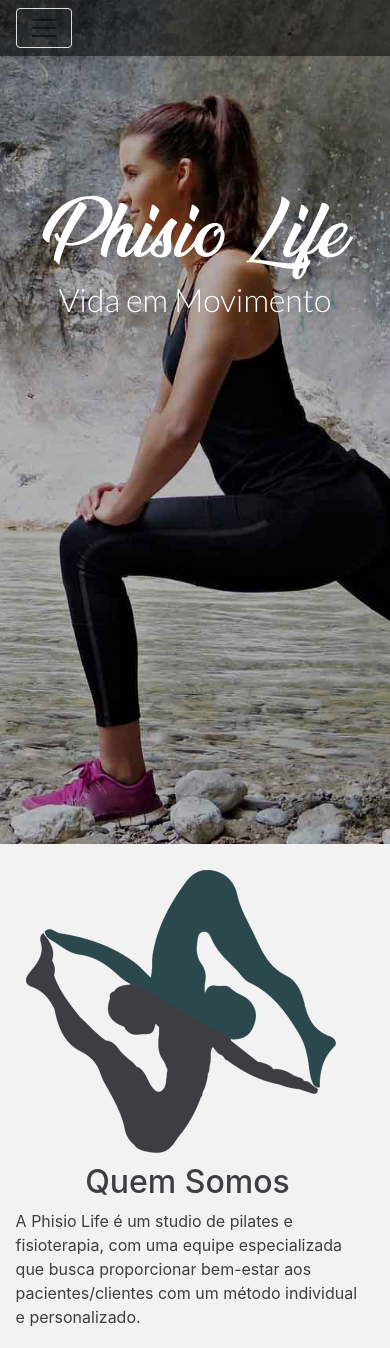
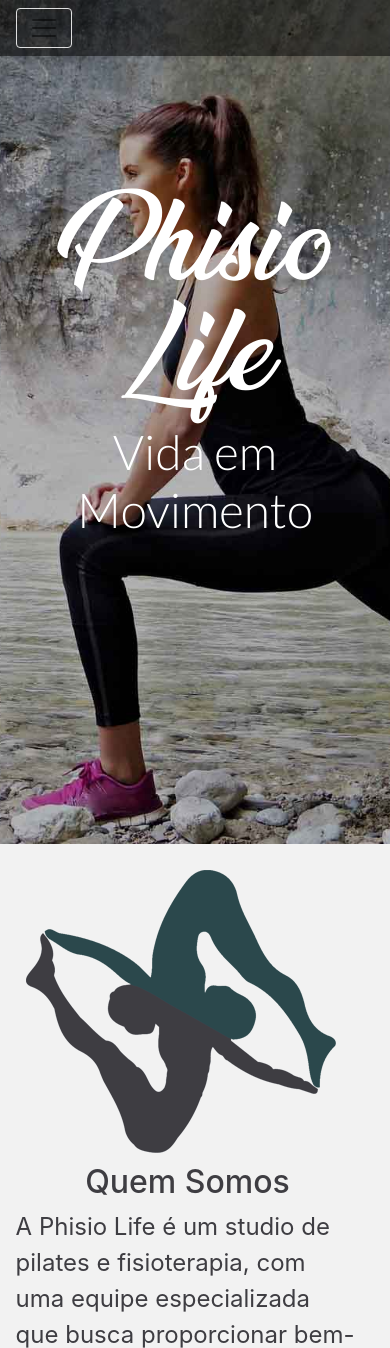
Before and after one commit to luizclaudio2025/Site-phisiolife, a PHP site: page /index.html in a window 390 px wide. Shown: the top 1348 px of the page. Run offline with PHP 8.4, Linux system fonts and the light colour scheme.

Commit message:
adjusts google

```diff
--- a/public/css/style.css
+++ b/public/css/style.css
@@ -207,6 +207,9 @@ img.zoom {
   .p-social  img{
     margin: 0px !important;
   }
+  body{
+    font-size: 24px;
+  }
 
 
 
--- a/public/index.html
+++ b/public/index.html
@@ -15,7 +15,7 @@
   <meta charset="utf-8">
   <meta name="description" content="Phisio Life Studio de Pilates e Fisioterapia, pilates, fisioterapia, Valparaíso, saúde, saudável">
   <meta name="author" content="Yuri Alexsander">
-  <meta name="viewport" content="width=device-width, initial-scale=1, shrink-to-fit=no">
+  <meta name="viewport" content="width=device-width, initial-scale=1.0">
   <link href="https://fonts.googleapis.com/css?family=Lato:100,300,400&display=swap" rel="stylesheet">
   <link rel="stylesheet" href="https://stackpath.bootstrapcdn.com/bootstrap/4.3.1/css/bootstrap.min.css" integrity="sha384-ggOyR0iXCbMQv3Xipma34MD+dH/1fQ784/j6cY/iJTQUOhcWr7x9JvoRxT2MZw1T" crossorigin="anonymous">
   <meta name="theme-color" content="#2b484c">
```
